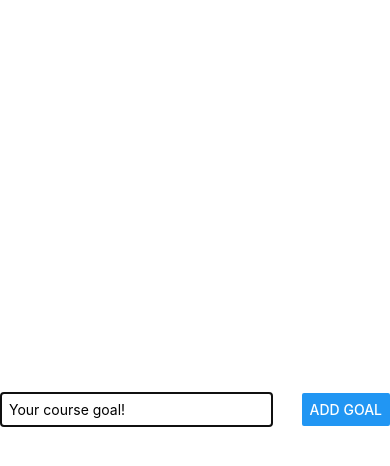
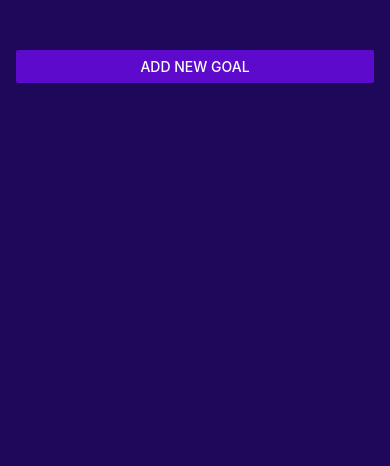
Before and after one commit to nickassembly/ReactNative, a React Native app in the folder RNCourse/: screen / in a window 390 px wide. Shown: the top 466 px of the page. Built offline with nearby package versions, Linux system fonts and the light colour scheme.

Commit message:
added status bar style component

```diff
--- a/RNCourse/App.js
+++ b/RNCourse/App.js
@@ -1,5 +1,6 @@
 import { useState } from 'react';
 import { StyleSheet, View, FlatList, Button } from 'react-native';
+import { StatusBar } from 'expo-status-bar';
 
 import GoalItem from './components/GoalItem';
 import GoalInput from './components/GoalInput';
@@ -13,10 +14,15 @@
     setModalIsVisible(true);
   }
 
+  function endAddGoalHandler() {
+    setModalIsVisible(false);
+  }
+
   function addGoalHandler(enteredGoalText) {
     setCourseGoals(currentCourseGoals => [...currentCourseGoals,
     { text: enteredGoalText, id: Math.random().toString() }
     ]);
+   endAddGoalHandler();
   };
 
   function deleteGoalHandler(id) {
@@ -26,15 +32,16 @@
   }
 
   return (
+    <>
+    <StatusBar style='light' />
     <View style={styles.appContainer}>
       <Button title='Add New Goal' color="#5e0acc" onPress={startAddGoalHandler} />
-       <GoalInput
-       onAddGoal={addGoalHandler}
+      <GoalInput visible={modalIsVisible} onAddGoal={addGoalHandler} onCancel={endAddGoalHandler}
       />
       <View style={styles.goalsContainer}>
         <FlatList data={courseGoals}
           renderItem={(itemData) => {
-            return <GoalItem text={itemData.item.text} id={itemData.item.id} onDeleteItem={deleteGoalHandler}/>;
+            return <GoalItem text={itemData.item.text} id={itemData.item.id} onDeleteItem={deleteGoalHandler} />;
           }}
           keyExtractor={(item, index) => {
             return item.id;
@@ -42,6 +49,7 @@
         />
       </View>
     </View>
+    </>
   );
 }
 
@@ -49,7 +57,8 @@
   appContainer: {
     flex: 1,
     padding: 50,
-    paddingHorizontal: 16
+    paddingHorizontal: 16,
+    backgroundColor: '#1e085a'
   },
   goalsContainer: {
     flex: 5
--- a/RNCourse/app.json
+++ b/RNCourse/app.json
@@ -5,6 +5,7 @@
     "version": "1.0.0",
     "orientation": "portrait",
     "icon": "./assets/icon.png",
+    "backgroundColor": "#1e085a",
     "userInterfaceStyle": "light",
     "splash": {
       "image": "./assets/splash.png",
--- a/RNCourse/components/GoalInput.js
+++ b/RNCourse/components/GoalInput.js
@@ -1,5 +1,5 @@
 import { useState } from 'react';
-import { StyleSheet, View, TextInput, Button, Modal } from 'react-native';
+import { StyleSheet, View, TextInput, Button, Modal, Image } from 'react-native';
 
 function GoalInput(props) {
     const [enteredGoalText, setEnteredGoalText] = useState('');
@@ -14,10 +14,18 @@
     }
 
     return (
-        <Modal>
+        <Modal visible={props.visible} animationType="slide">
             <View style={styles.inputContainer}>
+                <Image style={styles.image} source={require('../assets/images/goal.png')} />
                 <TextInput style={styles.textInput} placeholder='Your course goal!' onChangeText={goalInputHandler} value={enteredGoalText} />
-                <Button title="Add Goal" onPress={addGoalHandler} />
+                <View style={styles.buttonContainer}>
+                    <View style={styles.button}>
+                        <Button title="Add Goal" onPress={addGoalHandler} color="#5e0acc"/>
+                    </View>
+                    <View style={styles.button}>
+                        <Button title="Cancel" onPress={props.onCancel} color="#f312a2"/>
+                    </View>
+                </View>
             </View>
         </Modal>
     )
@@ -28,18 +36,31 @@
 const styles = StyleSheet.create({
     inputContainer: {
         flex: 1,
-        flexDirection: 'row',
-        justifyContent: 'space-between',
+        justifyContent: 'center',
         alignItems: 'center',
-        marginBottom: 24,
-        borderBottomWidth: 1,
-        borderBottomColor: '#CCCCCC'
+        padding: 16,
+        backgroundColor: '#311b6b'
     },
     textInput: {
         borderWidth: 1,
-        borderColor: '#CCCCCC',
-        width: '70%',
-        marginRight: 8,
-        padding: 8
+        borderColor: '#e4d0ff',
+        backgroundColor: '#e4d0ff',
+        borderRadius: 6,
+        color: "#120438",
+        width: '100%',
+        padding: 16
+    },
+    image: {
+        width: 100,
+        height: 100,
+        margin: 20
+    },
+    buttonContainer: {
+        marginTop: 16,
+        flexDirection: 'row'
+    },
+    button: {
+        width: 100,
+        marginHorizontal: 8
     }
 });
```
Also changed, not shown: RNCourse/assets/images/goal.png (added). Lines whose indentation alone changed are shown as unchanged.
